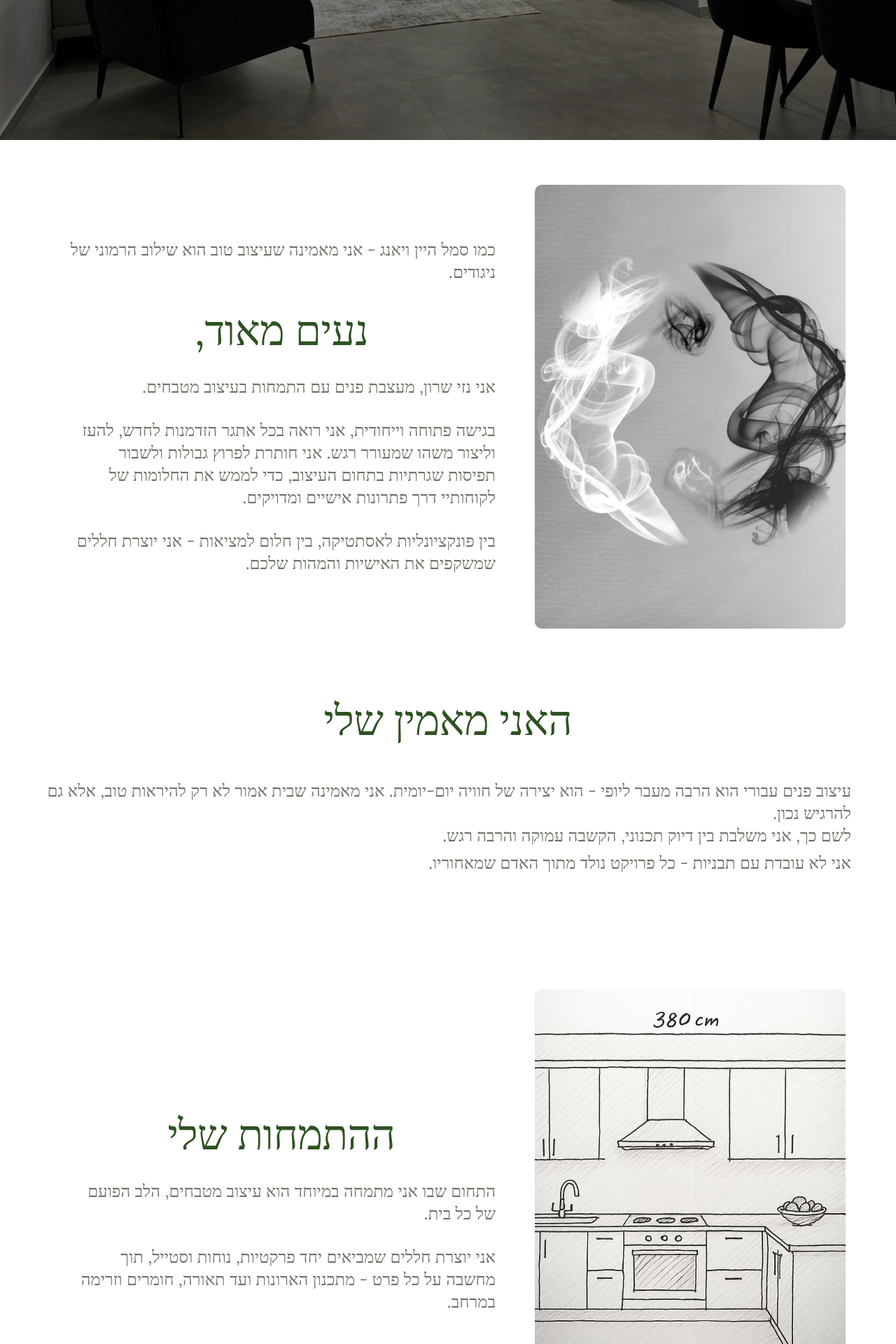
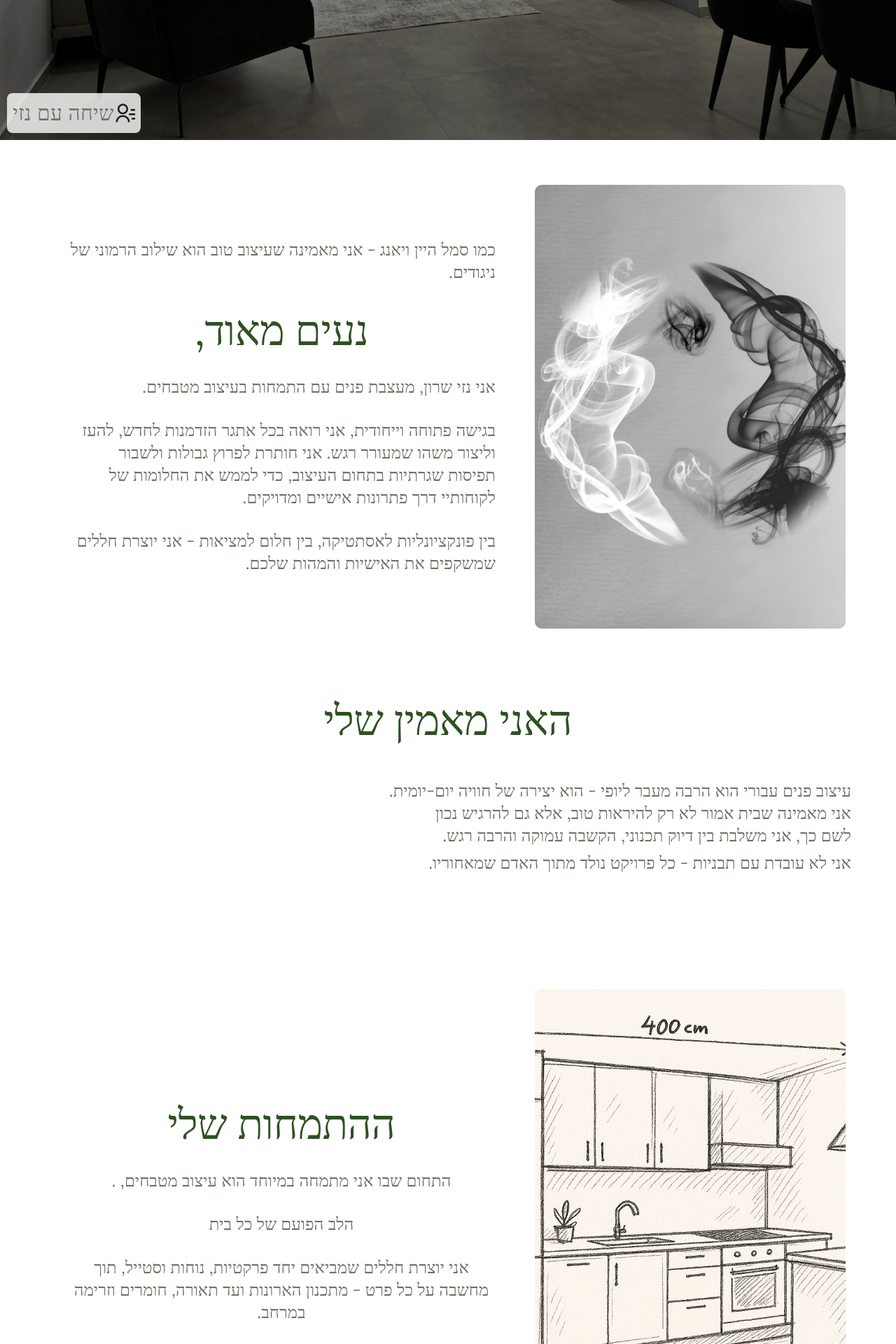
Before and after one commit to Omerf130/N.S, a React (Vite) app: page / in a window 1280 px wide. Shown: the part 600-2520 px from the top of the page at 70% size. Built offline with nearby package versions, Linux system fonts and the light colour scheme.

Commit message:
css fixes

```diff
--- a/src/App.scss
+++ b/src/App.scss
@@ -90,7 +90,7 @@
     margin: 70px 50px 0 50px;
     .gallery-title {
       direction: rtl;
-      padding: 30px 30px;
+      padding: 80px 30px;
     }
   }
   .rec-gallery {
--- a/src/components/Gallery.tsx
+++ b/src/components/Gallery.tsx
@@ -1,7 +1,7 @@
 import { useRef, useEffect, useState } from "react";
 import { Splide, SplideSlide } from "@splidejs/react-splide";
 import "@splidejs/splide/dist/css/splide.min.css";
-import { Box } from "@mui/material";
+import { Box, Typography } from "@mui/material";
 import SectionTitle from "../common/SectionTitle";
 
 const galleryItems = [
@@ -40,9 +40,9 @@ const Gallery = () => {
   }, [splideInstances]);
 
   return (
-    <Box id="gallery" >
-      <div >
-      <SectionTitle
+    <Box id="gallery">
+      <div style={{position:"relative"}}>
+        <SectionTitle
           title="מהדמיון... למציאות 💫"
           className="gallery-title"
           variant="h2"
@@ -106,6 +106,10 @@ const Gallery = () => {
             </SplideSlide>
           ))}
         </Splide>
+        <Typography sx={{textAlign:"center", paddingTop:"30px", fontSize:"35px"}}>
+          אם העיצובים האלה גרמו לכם לחייך, לדמיין או לדפדף שוב - כנראה שנועדנו
+          לעבוד יחד.
+        </Typography>
       </div>
     </Box>
   );
--- a/src/components/Me.tsx
+++ b/src/components/Me.tsx
@@ -23,11 +23,18 @@ const Me = () => {
           <Box>
             <Typography variant={isMobile ? "h6" : "h5"}>
               עיצוב פנים עבורי הוא הרבה מעבר ליופי - הוא יצירה של חוויה
-              יום-יומית. אני מאמינה שבית אמור לא רק להיראות טוב, אלא גם להרגיש
-              נכון.
+              יום-יומית.
             </Typography>
-            <Typography variant={isMobile ? "h6" : "h5"}>לשם כך, אני משלבת בין דיוק תכנוני, הקשבה עמוקה והרבה רגש.</Typography>
-            <Typography variant={isMobile ? "h6" : "h5"} sx={{marginTop:"7px"}}>
+            <Typography variant={isMobile ? "h6" : "h5"}>
+              אני מאמינה שבית אמור לא רק להיראות טוב, אלא גם להרגיש נכון
+            </Typography>
+            <Typography variant={isMobile ? "h6" : "h5"}>
+              לשם כך, אני משלבת בין דיוק תכנוני, הקשבה עמוקה והרבה רגש.
+            </Typography>
+            <Typography
+              variant={isMobile ? "h6" : "h5"}
+              sx={{ marginTop: "7px" }}
+            >
               אני לא עובדת עם תבניות - כל פרויקט נולד מתוך האדם שמאחוריו.
             </Typography>
           </Box>
--- a/src/components/Navbar.tsx
+++ b/src/components/Navbar.tsx
@@ -13,6 +13,7 @@ import { DICT } from "../consts";
 import { FaTiktok } from "react-icons/fa";
 import FacebookIcon from "@mui/icons-material/Facebook";
 import InstagramIcon from "@mui/icons-material/Instagram";
+import { RiContactsLine } from "react-icons/ri";
 
 const sections = [
   { label: DICT.about, id: "about" },
@@ -41,6 +42,14 @@ function Navbar() {
 
   return (
     <AppBar className="nav-wrapper" position="static">
+      <Button
+        className="nav-item"
+        href="#contact"
+        sx={{ position:"fixed", left:"10px", bottom:"10px", backgroundColor:"rgba(255,255,255,0.8)", borderRadius:"8px"}}
+      >
+        <RiContactsLine size={30}/>
+        <Typography fontSize={30}>שיחה עם נזי</Typography>
+      </Button>
       <Container maxWidth="xl">
         <Toolbar
           disableGutters
--- a/src/components/Plans.tsx
+++ b/src/components/Plans.tsx
@@ -107,7 +107,7 @@ export default function Plans() {
                 >
                   {item.icon}
 
-                  <Typography variant="h5" gutterBottom>
+                  <Typography variant="h5" gutterBottom sx={{color:"#2d5221"}}>
                     {item.title}
                   </Typography>
                   <Box
@@ -184,7 +184,7 @@ export default function Plans() {
                     },
                   }}
                 >
-                  <Typography variant="h5" gutterBottom>
+                  <Typography variant="h5" gutterBottom sx={{color:"#2d5221"}}>
                     {item.title}
                   </Typography>
                   <Box
@@ -215,7 +215,7 @@ export default function Plans() {
             sx={{ textAlign: "center" }}
           >
             אני כאן כדי ללוות אותך צעד צעד, להפוך רעיונות למציאות - ושהכל ירגיש
-            בדיוק אתה.
+            בדיוק את/ה.
           </Typography>
         </Container>
       )}
--- a/src/components/Spacial.tsx
+++ b/src/components/Spacial.tsx
@@ -54,7 +54,8 @@ const Spacial = () => {
             display: "flex",
             flexDirection: "column",
             gap: "30px",
-            direction:"rtl"
+            direction:"rtl",
+            textAlign:"center"
           }}
         >
           <SectionTitle
@@ -63,8 +64,9 @@ const Spacial = () => {
             variant="h2"
           />
           <Typography variant={isMobile ? "h6" : "h5"}>
-            התחום שבו אני מתמחה במיוחד הוא עיצוב מטבחים, הלב הפועם של כל בית.
+            התחום שבו אני מתמחה במיוחד הוא עיצוב מטבחים, .
           </Typography>
+          <Typography variant={isMobile ? "h6" : "h5"}>הלב הפועם של כל בית</Typography>
           <Typography variant={isMobile ? "h6" : "h5"}>
             אני יוצרת חללים שמביאים יחד פרקטיות, נוחות וסטייל, תוך מחשבה על כל
             פרט - מתכנון הארונות ועד תאורה, חומרים וזרימה במרחב.
```
Also changed, not shown: public/pics/spacial.jpeg.
